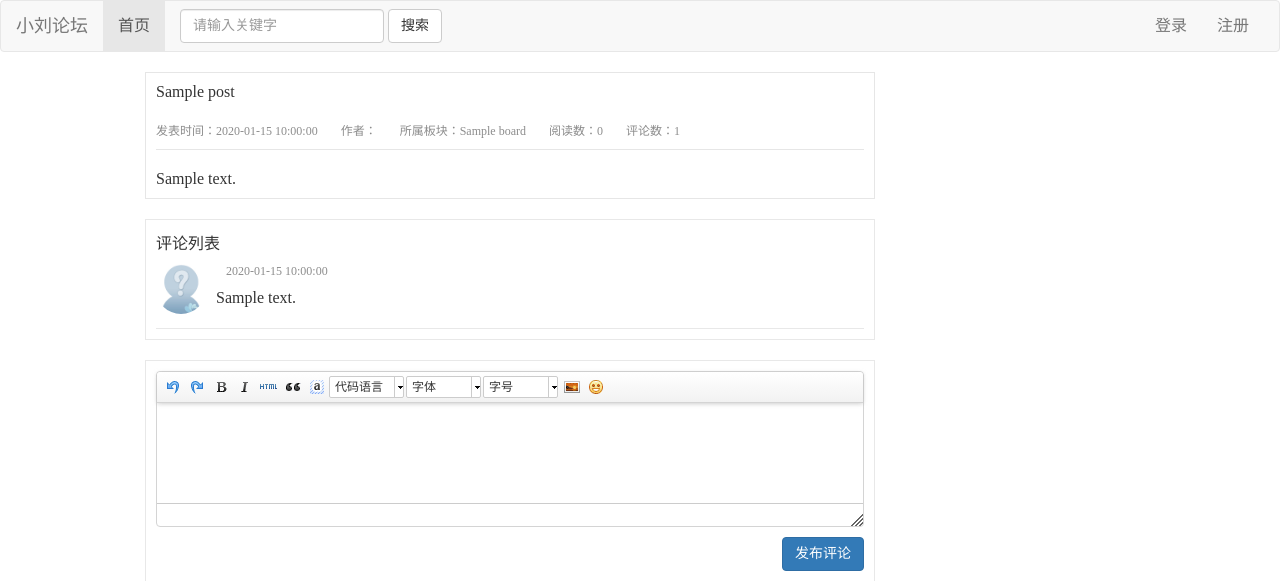
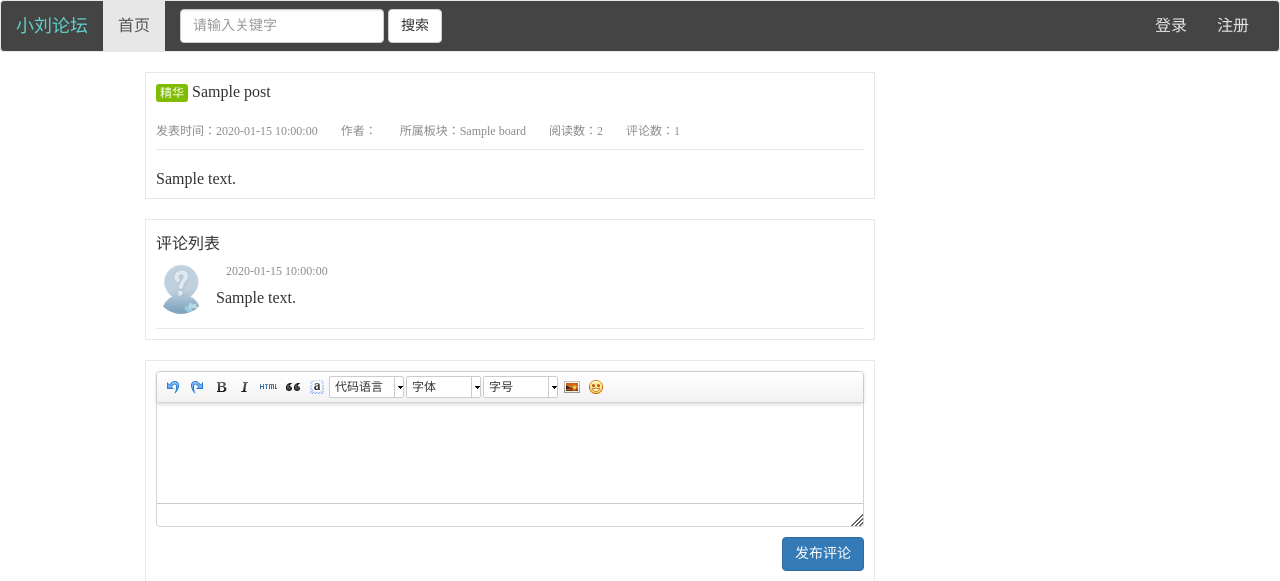
Before and after one commit to xiaoliu66666/my_bbs, a Flask app: page /p/1 in a window 1280 px wide. Shown: the top 581 px of the page. Run offline with Flask 2, Linux system fonts and the light colour scheme; tables that the repository leaves empty hold one stand-in row (values such as "Sample post"); parts of the project's set-up code (start-up, migrations or seed data) failed here and were passed over; some libraries are stand-ins or nearby versions.

Commit message:
修改样式，完成几个小功能
导航栏样式修改，精华帖样式修改，增加阅读量，前台登出功能

```diff
--- a/apps/common/models.py
+++ b/apps/common/models.py
@@ -27,6 +27,7 @@ class PostModel(db.Model):
     create_time = db.Column(db.DateTime, default=datetime.now)
     board_id = db.Column(db.Integer, db.ForeignKey('board.id'))
     author_id = db.Column(db.String(100), db.ForeignKey('front_user.id'), nullable=False)
+    view_count = db.Column(db.Integer, server_default='0')
 
     board = db.relationship("BoardModel", backref="posts")
     author = db.relationship("FrontUser", backref='posts')
--- a/apps/front/views.py
+++ b/apps/front/views.py
@@ -46,11 +46,11 @@ def index():
         query = PostModel.query.order_by(PostModel.create_time.desc())
     elif sort == 2:
         # 按照加精的时间倒序
-        query = db.session.query(PostModel).outerjoin(HighlightPostModel).order_by(
-            HighlightPostModel.create_time.desc(), PostModel.create_time.desc())
+        query = db.session.query(PostModel).join(HighlightPostModel).order_by(
+            HighlightPostModel.create_time.desc())
     elif sort == 3:
-        # 按照点赞的数量排序,点赞功能没有做，所以这里用时间倒序
-        query = PostModel.query.order_by(PostModel.create_time.desc())
+        # 按照阅读的数量排序,todo:点赞功能没有做
+        query = PostModel.query.order_by(PostModel.view_count.desc())
     elif sort == 4:
         # 按照评论的数量排序
         query = db.session.query(PostModel).outerjoin(CommentModel).group_by(PostModel.id).order_by(
@@ -105,6 +105,8 @@ def detail(pid):
     post = PostModel.query.get(pid)
     comments = CommentModel.query.filter_by(post_id=pid)
     counts = comments.count()
+    post.view_count += 1
+    db.session.commit()
     if post is None:
         abort(404)
     params = {
@@ -141,6 +143,13 @@ def apost():
             return xjson.success()
         else:
             return xjson.params_error(message=add_post_form.get_error())
+
+
+@main.route("/logout/")
+@login_required
+def logout():
+    del session[FRONT_USER_ID]
+    return redirect(url_for('.index'))
 
 
 class RegisterView(views.MethodView):
--- a/static/front/css/front_base.css
+++ b/static/front/css/front_base.css
@@ -1,3 +1,15 @@
+.navbar{
+    background: #444;
+}
+
+.navbar-default .navbar-brand {
+    color: #61d0cc;
+}
+
+.navbar-default .navbar-nav>li>a {
+    color: #e7e2e2;
+}
+
 .main-container{
     width: 990px;
     margin: 0 auto;
@@ -20,3 +32,10 @@ a, abbr, acronym, address, applet, article, aside, audio, b, big, blockquote, bo
     font: inherit;
     vertical-align: baseline;
 }
+.highlight{
+    background: #80bd01;
+    padding: 2px 4px;
+    color: #fff;
+    font-size: 12px;
+    border-radius: 3px;
+}
--- a/static/front/css/front_index.css
+++ b/static/front/css/front_index.css
@@ -14,6 +14,7 @@
     overflow: hidden;
     border-radius: 5px;
     padding: 10px;
+    background: white;
 }
 
 .post-group-head{
@@ -70,3 +71,6 @@
 .post-info span{
     margin-right: 10px;
 }
+.paginate{
+        text-align: center;
+    }
--- a/templates/cms/cms_boards.html
+++ b/templates/cms/cms_boards.html
@@ -34,7 +34,7 @@
         <tr data-name="{{ board.name }}" data-id="{{ board.id }}">
             <td>{{ board.name }}</td>
             <td>帖子数量</td>
-            <td>{{ board.created_time }}</td>
+            <td>{{ board.create_time }}</td>
 
             <td>
                 <button class="btn btn-default btn-xs edit-board-btn">编辑</button>
--- a/templates/common/heads.html
+++ b/templates/common/heads.html
@@ -1,6 +1,8 @@
 <meta name="csrf-token" content="{{ csrf_token() }}">
 <link href="http://cdn.bootcss.com/bootstrap/3.3.7/css/bootstrap.min.css" rel="stylesheet">
 <link rel="stylesheet" href="{{ static('common/sweetalert/sweetalert.css')}}">
+<link rel="icon" type="image/x-icon" href="{{ static('icon/bitbug_favicon.ico') }}" />
+
 
 <script src="http://cdn.bootcss.com/jquery/3.1.1/jquery.min.js"></script>
 <script src="http://cdn.bootcss.com/bootstrap/3.3.7/js/bootstrap.min.js"></script>
--- a/templates/front/front_base.html
+++ b/templates/front/front_base.html
@@ -47,7 +47,7 @@
                     </a>
                     <ul class="dropdown-menu" aria-labelledby="dropdownMenu1">
                         <li><a href="#">个人中心</a></li>
-                        <li><a href="{{ url_for('.login') }}">退出登录</a></li>
+                        <li><a href="{{ url_for('.logout') }}">退出登录</a></li>
 
                     </ul>
                 </li>
--- a/templates/front/front_detail.html
+++ b/templates/front/front_detail.html
@@ -16,12 +16,17 @@
 {% block body %}
 <div class="lg-container">
     <div class="post-container">
-        <h2>{{ post.title }}</h2>
+        <h2>
+            {% if post.highlight %}
+            <span class="highlight">精华</span>
+            {% endif %}
+            {{ post.title }}
+        </h2>
         <p class="post-info-group">
             <span>发表时间：{{ post.create_time }}</span>
             <span>作者：{{ post.author.username }}</span>
             <span>所属板块：{{ post.board.name }}</span>
-            <span>阅读数：0</span>
+            <span>阅读数：{{ post.view_count }}</span>
             <span>评论数：{{ counts }}</span>
         </p>
         <article class="post-content" id="post-content" data-id="{{ post.id }}">
@@ -30,6 +35,7 @@
     </div>
 
     <div class="comment-group">
+        {% if post.comments %}
         <h3>评论列表</h3>
         <ul class="comment-list-group">
             {% for comment in post.comments %}
@@ -49,9 +55,14 @@
             </li>
             {% endfor %}
         </ul>
+        {% else %}
+        <h3>还没有评论，快来发表你的观点吧~</h3>
+        {% endif %}
+
     </div>
     <div class="add-comment-group">
         <script id="editor" type="text/plain" style="height:100px;"></script>
+
                 <div class="comment-btn-group">
                 <button class="btn btn-primary" id="comment-btn">发布评论</button>
         </div>
```
Also changed, not shown: templates/front/front_index.html (+5 -11 lines), test.py (+45 -45 lines), static/icon/bitbug_favicon.ico (added). Lines whose indentation alone changed are shown as unchanged.
